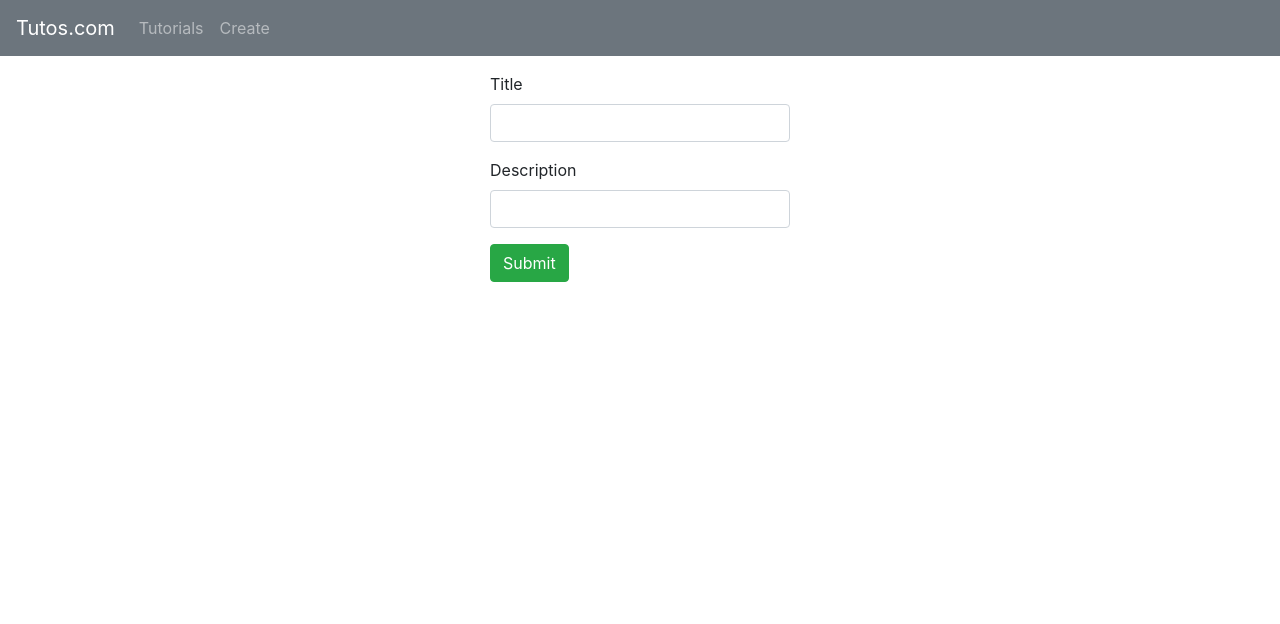
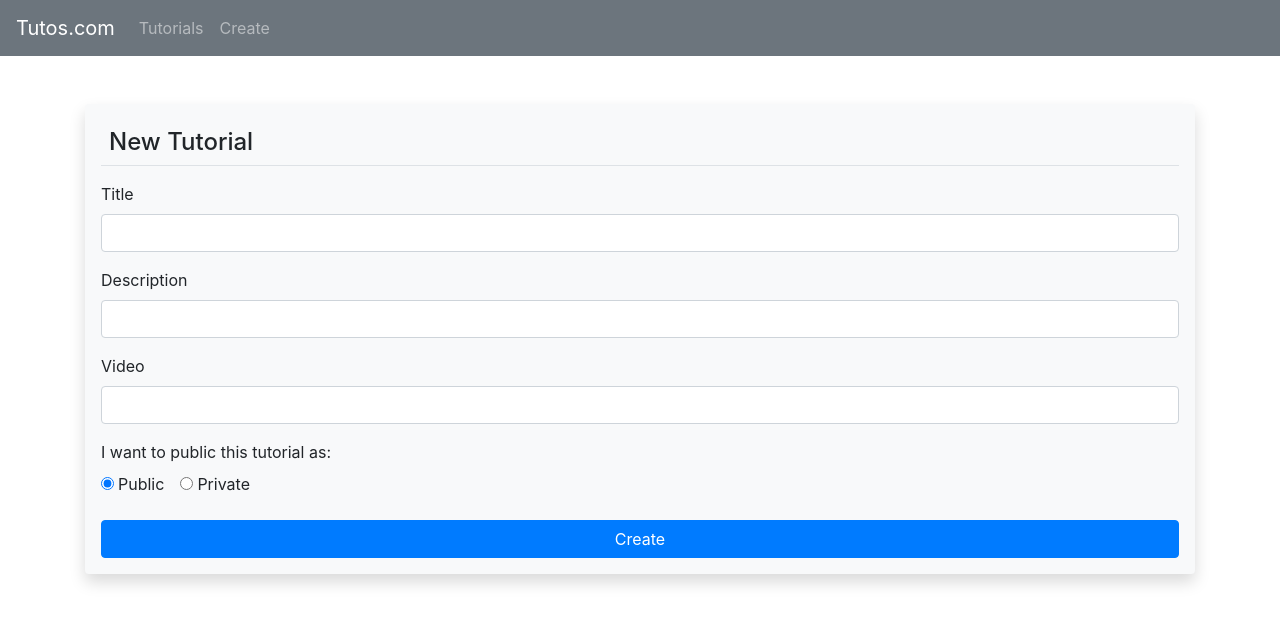
Before and after one commit to DiegoBergara/crud-challenge, a Vue app in the folder frontend/: page /add in a window 1280 px wide. Shown: the top 624 px of the page. Built offline with nearby package versions, Linux system fonts and the light colour scheme.

Commit message:
create tutorial view working as expected

```diff
--- a/frontend/src/components/CreateTutorial.vue
+++ b/frontend/src/components/CreateTutorial.vue
@@ -1,6 +1,7 @@
 <template>
-  <div class="submit-form">
+  <div class="submit-form shadow p-3 bg-light rounded mt-5">
     <div v-if="!submitted">
+      <h4 class="border-bottom p-2 mb-3">New Tutorial</h4>
       <div class="form-group">
         <label for="title">Title</label>
         <input
@@ -22,11 +23,46 @@
           name="description"
         />
       </div>
-      <button @click="saveTutorial" class="btn btn-success">Submit</button>
+      <div class="form-group">
+        <label>Video</label>
+        <input
+          class="form-control"
+          id="videoUrl"
+          v-model="tutorial.videoUrl"
+          name="videoUrl"
+        />
+      </div>
+      <label>I want to public this tutorial as:</label>
+      <div class="form-group">
+        <input
+          type="radio"
+          id="public"
+          :value="false"
+          v-model="tutorial.isPrivate"
+        />
+        <label for="public" class="ml-1">Public</label>
+
+        <input
+          type="radio"
+          id="private"
+          class="ml-3"
+          :value="true"
+          v-model="tutorial.isPrivate"
+        />
+        <label for="private" class="ml-1">Private</label>
+      </div>
+      <button @click="onCreateTutorial" class="btn btn-primary w-100">
+        Create
+      </button>
     </div>
     <div v-else>
-      <h4>You submitted successfully!</h4>
-      <button class="btn btn-success" @click="newTutorial">Add</button>
+      <h4 class="text-center">Created successfully!</h4>
+      <button
+        class="btn btn-success text-center w-100 mt-3"
+        @click="newTutorial"
+      >
+        Add another tutorial
+      </button>
     </div>
   </div>
 </template>
@@ -37,23 +73,24 @@ export default {
   data() {
     return {
       tutorial: {
-        id: null,
         title: "",
         description: "",
-        published: false,
+        videoUrl: "",
+        isPrivate: false,
       },
       submitted: false,
     };
   },
   methods: {
-    saveTutorial() {
-      var data = {
+    onCreateTutorial() {
+      const data = {
         title: this.tutorial.title,
         description: this.tutorial.description,
+        videoUrl: this.tutorial.videoUrl,
+        isPrivate: this.tutorial.isPrivate,
       };
-      TutorialsRequests.create(data)
+      TutorialsRequests.createTutorial(data)
         .then((response) => {
-          this.tutorial.id = response.data.id;
           console.log(response.data);
           this.submitted = true;
         })
@@ -69,9 +106,3 @@ export default {
   },
 };
 </script>
-<style>
-.submit-form {
-  max-width: 300px;
-  margin: auto;
-}
-</style>
```
